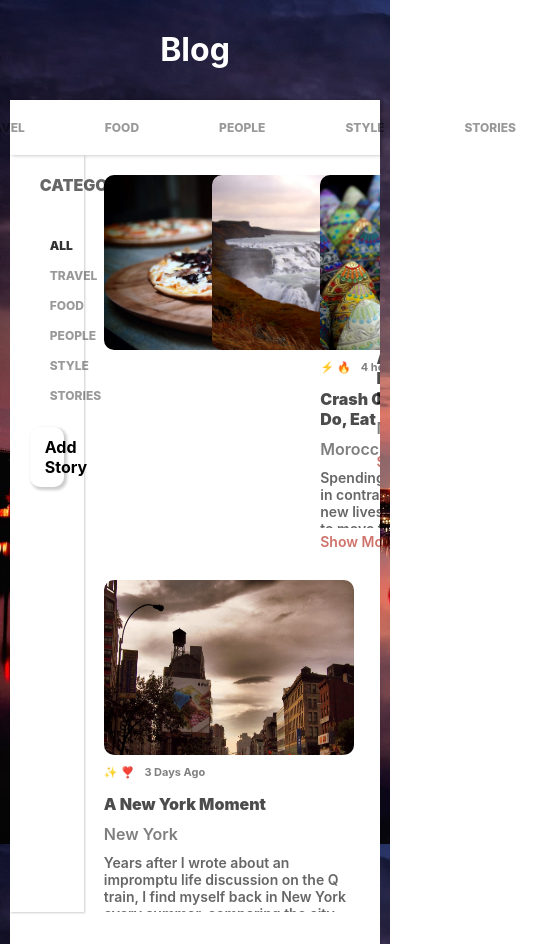
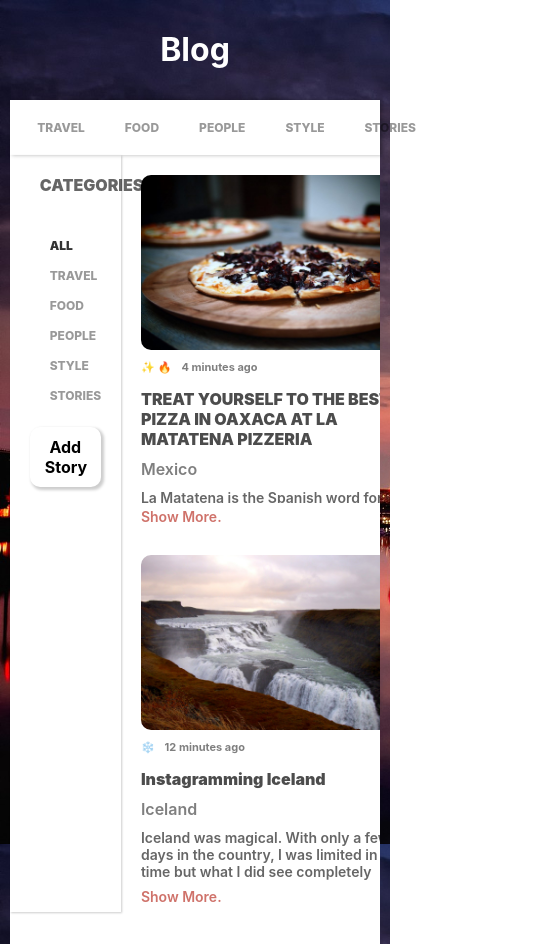
Before and after one commit to thezaeemaanwar/blog-site, a React (Create React App) app: page / in a window 390 px wide. Shown: the whole page, 556 px wide, since content can reach past the window. Built offline with nearby package versions, Linux system fonts and the light colour scheme.

Commit message:
📱RESPONSIVE

```diff
--- a/src/App.css
+++ b/src/App.css
@@ -18,11 +18,9 @@
   position: sticky;
   top: 0;
   height: 100vh;
-  /* overflow: scroll; */
 }
 .bottom-container {
   display: flex;
-  /* justify-co ntent: space-between; */
 }
 .h1 {
   padding: 30px;
@@ -32,3 +30,12 @@
   top: 0px;
   right: clac(50% - 189px);
 }
+
+::-webkit-scrollbar {
+  width: 4px;
+}
+
+::-webkit-scrollbar-thumb {
+  background-color: #cf726a;
+  border-radius: 3px;
+}
--- a/src/Components/Header.css
+++ b/src/Components/Header.css
@@ -1,6 +1,4 @@
 .header {
-  /* position: sticky; */
-  /* top: 0; */
   background: white;
   display: flex;
   align-items: center;
@@ -26,3 +24,9 @@
   font-weight: 900;
   opacity: 0.8;
 }
+
+@media screen and (max-width: 700px) {
+  .header-item {
+    padding: 10px 20px;
+  }
+}
--- a/src/Components/NavBar.css
+++ b/src/Components/NavBar.css
@@ -26,7 +26,6 @@ nav {
   text-transform: uppercase;
   line-height: 30px;
   font-size: 12px;
-  /* mar */
 }
 .selected {
   font-weight: 900;
@@ -53,3 +52,9 @@ nav {
   transform: scale(1.05);
   background-color: #cf726a;
 }
+
+@media screen and (max-width: 700px) {
+  nav {
+    width: 30%;
+  }
+}
--- a/src/Components/Stories/Stories.css
+++ b/src/Components/Stories/Stories.css
@@ -5,21 +5,17 @@
   padding: 20px;
   column-gap: 20px;
   row-gap: 30px;
-  overflow: scroll;
+  overflow-y: scroll;
+  overflow-x: hidden;
   height: 85vh;
-}
-::-webkit-scrollbar {
-  width: 2px;
 }
 
 .story-wrapper {
   display: flex;
-  width: calc(50% - 40px);
   z-index: 5;
 }
 
 .vertical {
-  width: calc(25% - 30px);
   flex-direction: column;
 }
 .horizontal {
@@ -27,7 +23,7 @@
 }
 
 .horizontal .story-details {
-  padding: 0px 40px;
+  padding: 0px 0px 0px 20px;
 }
 
 .story-image {
@@ -43,7 +39,6 @@
   flex-direction: column;
   align-items: flex-start;
   text-align: left;
-  /* padding: 10p x 20px; */
 }
 .vertical .story-details {
   height: 200px;
@@ -136,7 +131,7 @@
 .modal-content {
   background-color: white;
   width: 40%;
-  height: 80%;
+  max-height: 80%;
   z-index: 99;
   border-radius: 10px;
   display: flex;
@@ -147,9 +142,8 @@
 }
 
 .modal-content .story-image {
-  width: 100%;
+  width: 60%;
   height: auto;
-  /* transform: translateY(-42px); */
 }
 
 .modal-content .story-details {
@@ -159,7 +153,24 @@
 }
 
 .modal-content .story-content {
-  /* -webkit-line-clamp: auto; */
-  display: inline;
-  /* overflow: auto; */
+  display: inherit;
 }
+
+.cross-btn {
+  align-self: flex-end;
+  padding: 15px;
+  font-weight: 700;
+}
+
+.cross-btn:hover {
+  cursor: pointer;
+}
+
+@media screen and (max-width: 700px) {
+  .horizontal {
+    flex-direction: column;
+  }
+  .horizontal .story-details {
+    padding-left: 0;
+  }
+}
--- a/src/Components/Stories/Stories.js
+++ b/src/Components/Stories/Stories.js
@@ -36,6 +36,14 @@ const Stories = ({ storiesList }) => {
       {showMore && (
         <div className="more-modal">
           <div className="modal-content">
+            <div
+              className="cross-btn"
+              onClick={() => {
+                setShowMore(!showMore);
+              }}
+            >
+              &#10006;
+            </div>
             <img
               src={storyData.image.default}
               alt={storyData.title}
--- a/src/Components/StoriesData.js
+++ b/src/Components/StoriesData.js
@@ -17,7 +17,7 @@ const stories = [
     country: "Iceland",
     category: "travel",
     content:
-      "Iceland was magical. With only a few days in the country, I was limited in time but what I did see completely bowled me over. Autumn turned the landscape into a carpet of ochres and reds and patches of mossy green; the weather was so unpredictable that I kept having to remind myself I was in the same country from one minute to the next. Driving the Golden Circle (to Gullfoss, Thingvellir and Geysir) in a day brought some unexpected weather karma too – buckets of sideways sleet and rain would accompany the drive from one place to another, with the sun bursting through the moment the car stopped and it was time to get out.",
+      "Iceland was magical. With only a few days in the country, I was limited in time but what I did see completely bowled me over. Autumn turned the landscape into a carpet of ochres and reds and patches of mossy green; the weather was so unpredictable that I kept having to remind myself I was in the same country from one minute to the next. Driving the Golden Circle (to Gullfoss, Thingvellir and Geysir) in a day brought some unexpected weather karma too – buckets of sideways sleet.",
   },
   {
     image: require("../Assets/image3.jpg"),
```
Also changed, not shown: src/Components/Stories/AddStory.css (+0 -1 lines), src/Components/Stories/AddStory.js (+0 -1 lines).
